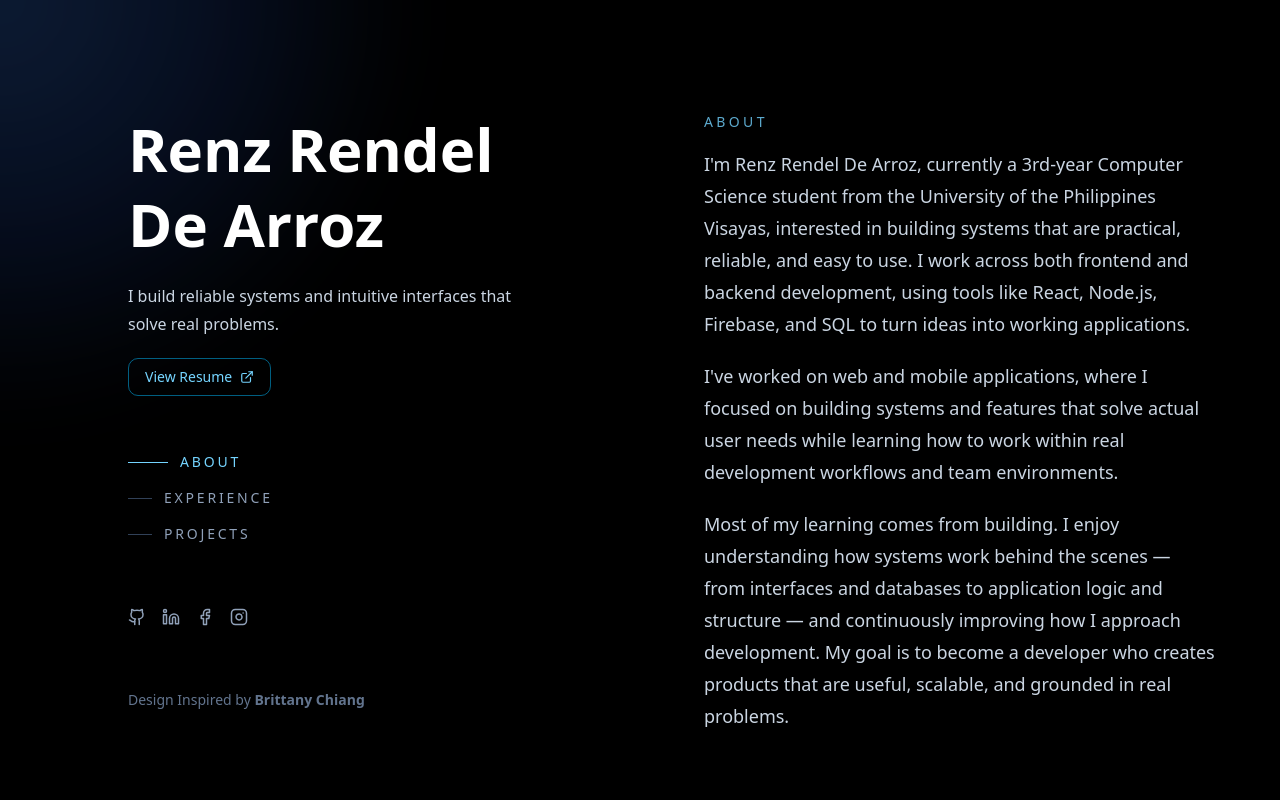
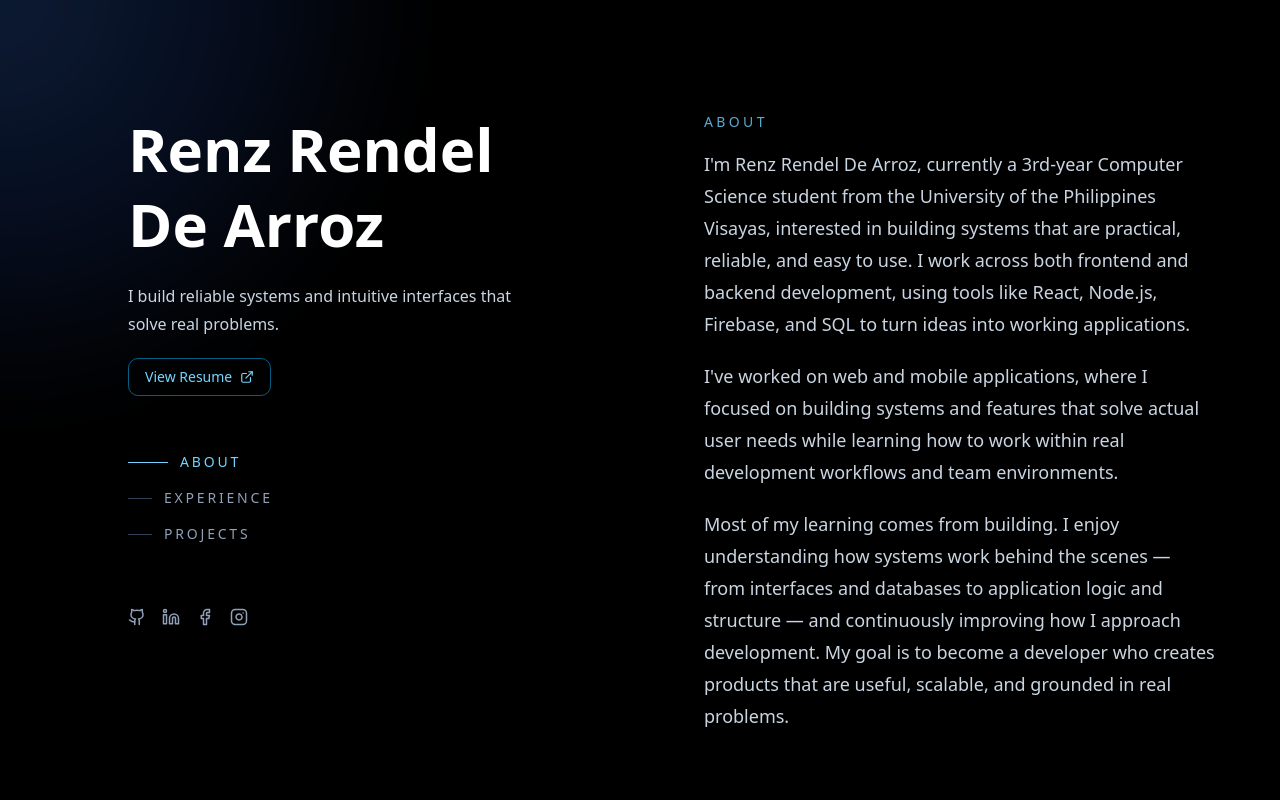
Before and after one commit to renzoo-projects/renz-portfolio-website, a Next.js app: page / in a window 1280 px wide. Shown: the top 800 px of the page. Built offline with nearby package versions, Linux system fonts and the light colour scheme; no server answers.

Commit message:
refactor: clean up footer credit section

```diff
--- a/components/Navbar.tsx
+++ b/components/Navbar.tsx
@@ -152,13 +152,6 @@ export function Navbar() {
           </a>
         </motion.div>
 
-        {/* CREDITS */}
-        <motion.div
-          className="mt-16 text-sm text-slate-500"
-          variants={itemVariants}
-        >
-          <p>Design Inspired by <strong><a href="https://brittanychiang.com" target="_blank" rel="noreferrer" className="hover:text-sky-300">Brittany Chiang</a></strong></p>
-        </motion.div>
       </motion.div>
     </nav>
   );
```
